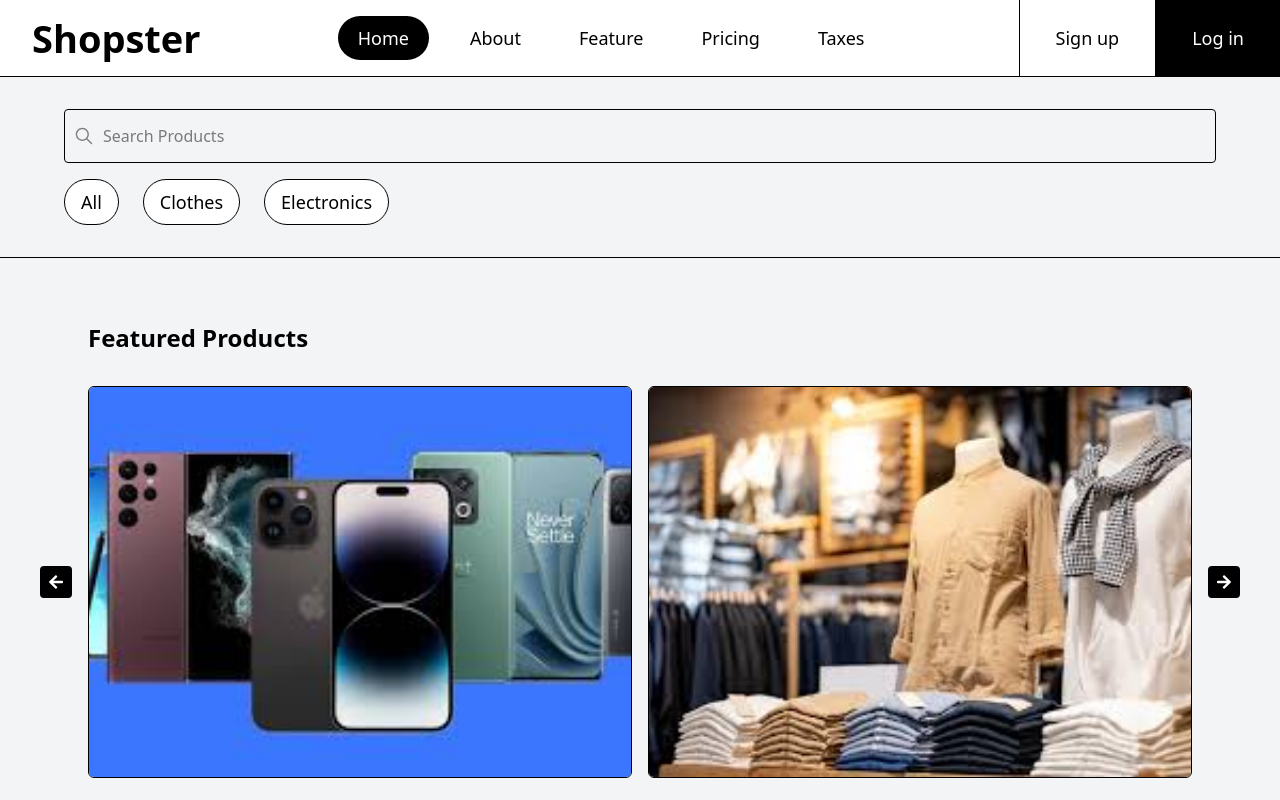
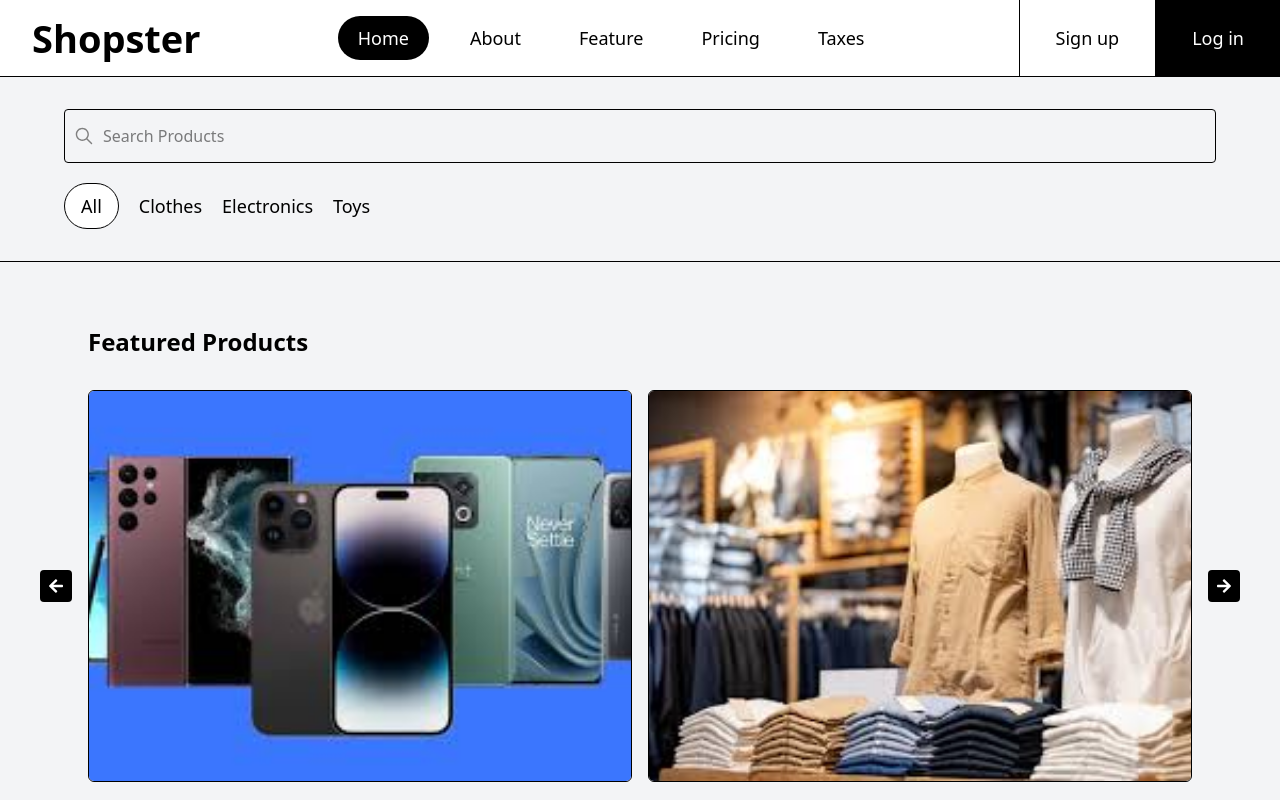
Before and after one commit to Rohitprj/E-Commerce-Frontend, a Next.js app: page / in a window 1280 px wide. Shown: the top 800 px of the page. Built offline with nearby package versions, Linux system fonts and the light colour scheme.

Commit message:
fix: improve button styles for better hover effects and add Toys button in Header2 component

```diff
--- a/src/components/Header/index.tsx
+++ b/src/components/Header/index.tsx
@@ -21,7 +21,9 @@
         {["About", "Feature", "Pricing", "Taxes"].map((item) => (
           <p
             key={item}
-            className="text-lg px-4 py-2 border border-transparent hover:border-black rounded-full transition duration-300 cursor-pointer"
+            className="text-lg px-4 py-2 border border-transparent
+            hover:border-black rounded-full transition duration-300
+            cursor-pointer"
           >
             {item}
           </p>
--- a/src/components/Header2/index.tsx
+++ b/src/components/Header2/index.tsx
@@ -32,7 +32,7 @@
         </div>
       </div>
       <div className="flex justify-center">
-        <div className=" w-6xl pt-4 ">
+        <div className=" w-6xl pt-5">
           <button
             className="cursor-pointer items-center rounded-full
             border border-black bg-white px-4 py-2 text-lg transition-all shadow-none
@@ -44,22 +44,29 @@
           </button>
 
           <button
-            className="ml-6 cursor-pointer items-center rounded-full
-            border-1 border-black bg-white px-4 py-2 text-lg transition-all shadow-none
-            hover:shadow-[4px_4px_0px_0px_rgba(0,0,0,1)]
-            hover:-translate-y-2
+            className="ml-5 cursor-pointer text-lg transition-all duration-200
+            hover:px-4 hover:py-2 hover:rounded-full hover:border hover:border-black hover:bg-white
+            hover:shadow-[4px_4px_0px_0px_rgba(0,0,0,1)] hover:-translate-y-1
             active:translate-x-[3px] active:translate-y-[3px] active:shadow-none"
           >
             Clothes
           </button>
+
           <button
-            className="ml-6 cursor-pointer items-center rounded-full
-            border-1 border-black bg-white px-4 py-2 text-lg transition-all shadow-none
-            hover:shadow-[4px_4px_0px_0px_rgba(0,0,0,1)]
-            hover:-translate-y-2
+            className="ml-5 cursor-pointer text-lg transition-all duration-200
+            hover:px-4 hover:py-2 hover:rounded-full hover:border hover:border-black hover:bg-white
+            hover:shadow-[4px_4px_0px_0px_rgba(0,0,0,1)] hover:-translate-y-1
             active:translate-x-[3px] active:translate-y-[3px] active:shadow-none"
           >
             Electronics
+          </button>
+          <button
+            className="ml-5 cursor-pointer text-lg transition-all duration-200
+            hover:px-4 hover:py-2 hover:rounded-full hover:border hover:border-black hover:bg-white
+            hover:shadow-[4px_4px_0px_0px_rgba(0,0,0,1)] hover:-translate-y-1
+            active:translate-x-[3px] active:translate-y-[3px] active:shadow-none"
+          >
+            Toys
           </button>
         </div>
       </div>
```
